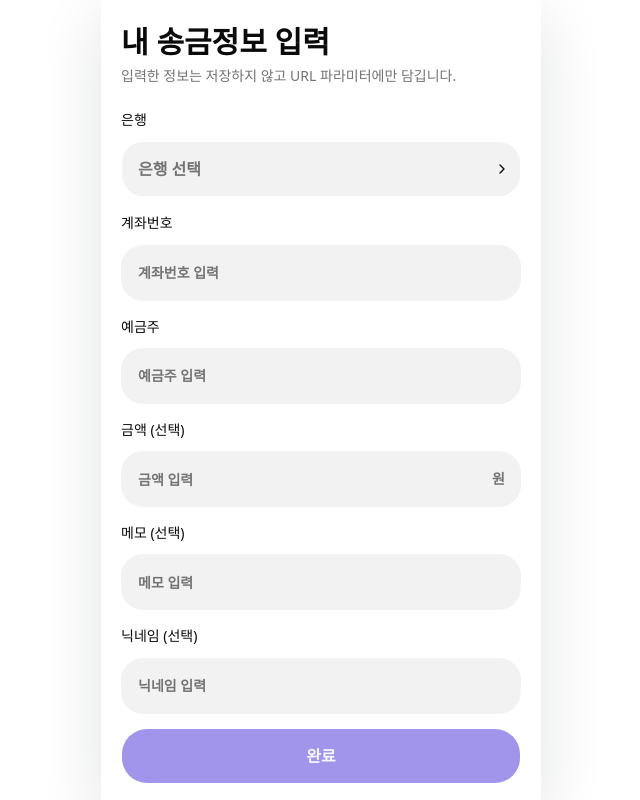
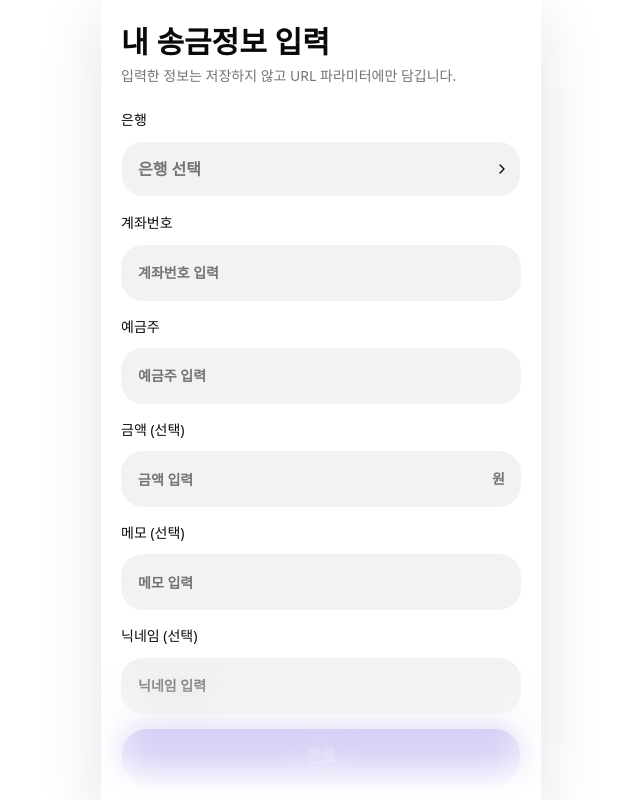
Before and after one commit to hellosunghyun/share-my-bank-account, a React (Vite) app: page / in a window 1280 px wide. Shown: the whole page, without its empty margins (319-959 px from the left). Built offline with nearby package versions, Linux system fonts and the light colour scheme; a web font is replaced by a local one.

Commit message:
fix: 좁은 화면 하단 blur 추가

```diff
--- a/src/App.tsx
+++ b/src/App.tsx
@@ -150,6 +150,7 @@ function App() {
             }}
           />
         ) : (
+          <>
             <BuilderCard
               info={form}
               title={builderIntent === 'edit' ? '계좌 정보 수정' : '내 송금정보 입력'}
@@ -158,6 +159,8 @@ function App() {
               onOpenBankSheet={() => setBankSheetOpen(true)}
               onOpenPay={openPayScreen}
             />
+            <div className="builder-bottom-blur" aria-hidden="true" />
+          </>
         )}
       </section>
 
--- a/src/styles.css
+++ b/src/styles.css
@@ -239,4 +239,33 @@
     padding-top: max(1.5rem, env(safe-area-inset-top));
     padding-bottom: max(1rem, env(safe-area-inset-bottom));
   }
+
+  .builder-bottom-blur {
+    pointer-events: none;
+    position: fixed;
+    bottom: 0;
+    left: 50%;
+    z-index: 20;
+    display: none;
+    width: 100%;
+    max-width: 440px;
+    height: clamp(6rem, 18dvh, 10rem);
+    transform: translateX(-50%);
+    background: linear-gradient(
+      to bottom,
+      color-mix(in oklch, var(--card) 0%, transparent),
+      color-mix(in oklch, var(--card) 72%, transparent) 62%,
+      var(--card)
+    );
+    -webkit-backdrop-filter: blur(16px);
+    backdrop-filter: blur(16px);
+    -webkit-mask-image: linear-gradient(to bottom, transparent, rgb(0 0 0 / 0.15) 18%, rgb(0 0 0 / 0.7) 56%, black);
+    mask-image: linear-gradient(to bottom, transparent, rgb(0 0 0 / 0.15) 18%, rgb(0 0 0 / 0.7) 56%, black);
+  }
+
+  @media (max-height: 820px) {
+    .builder-bottom-blur {
+      display: block;
+    }
+  }
 }
```
Lines whose indentation alone changed are shown as unchanged.
